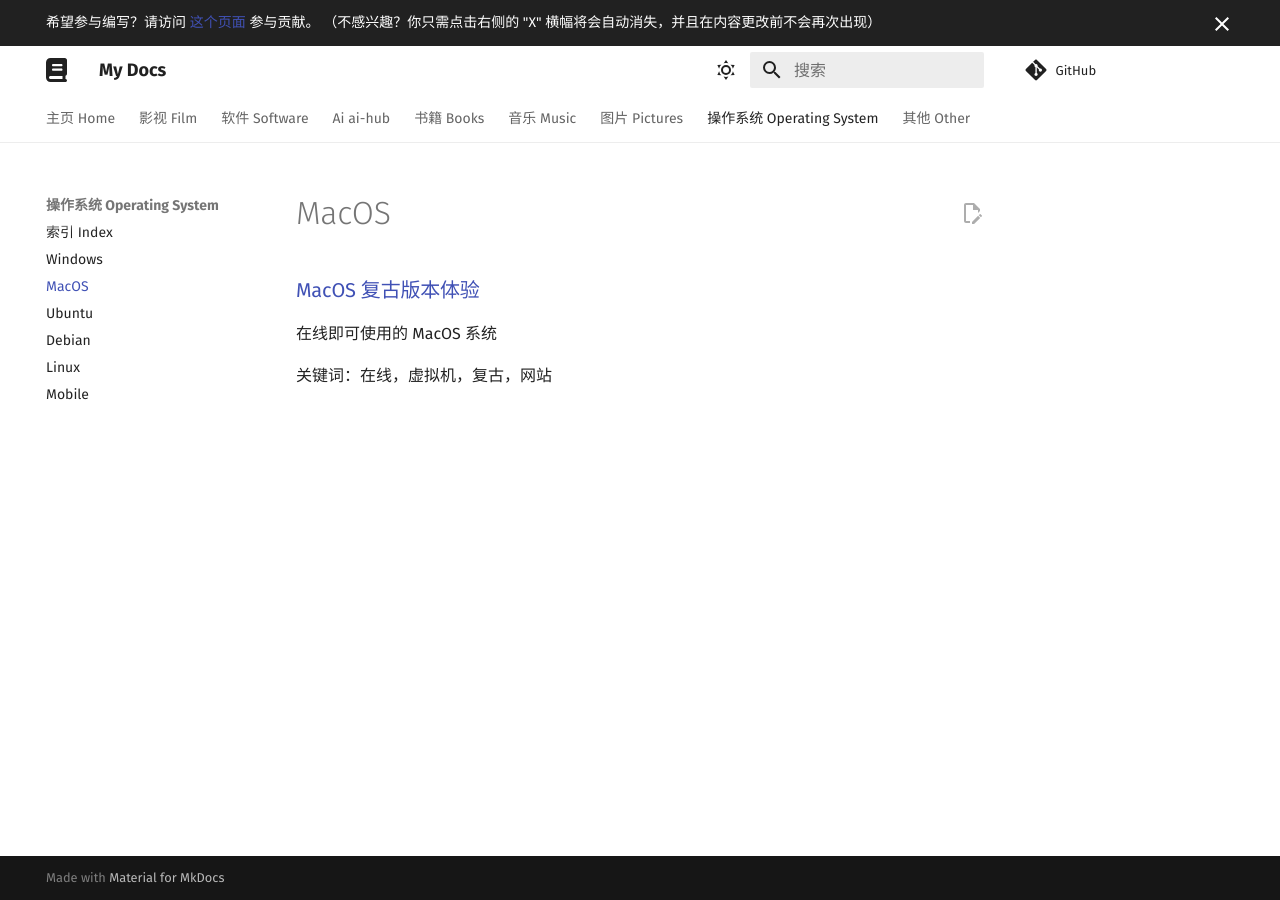
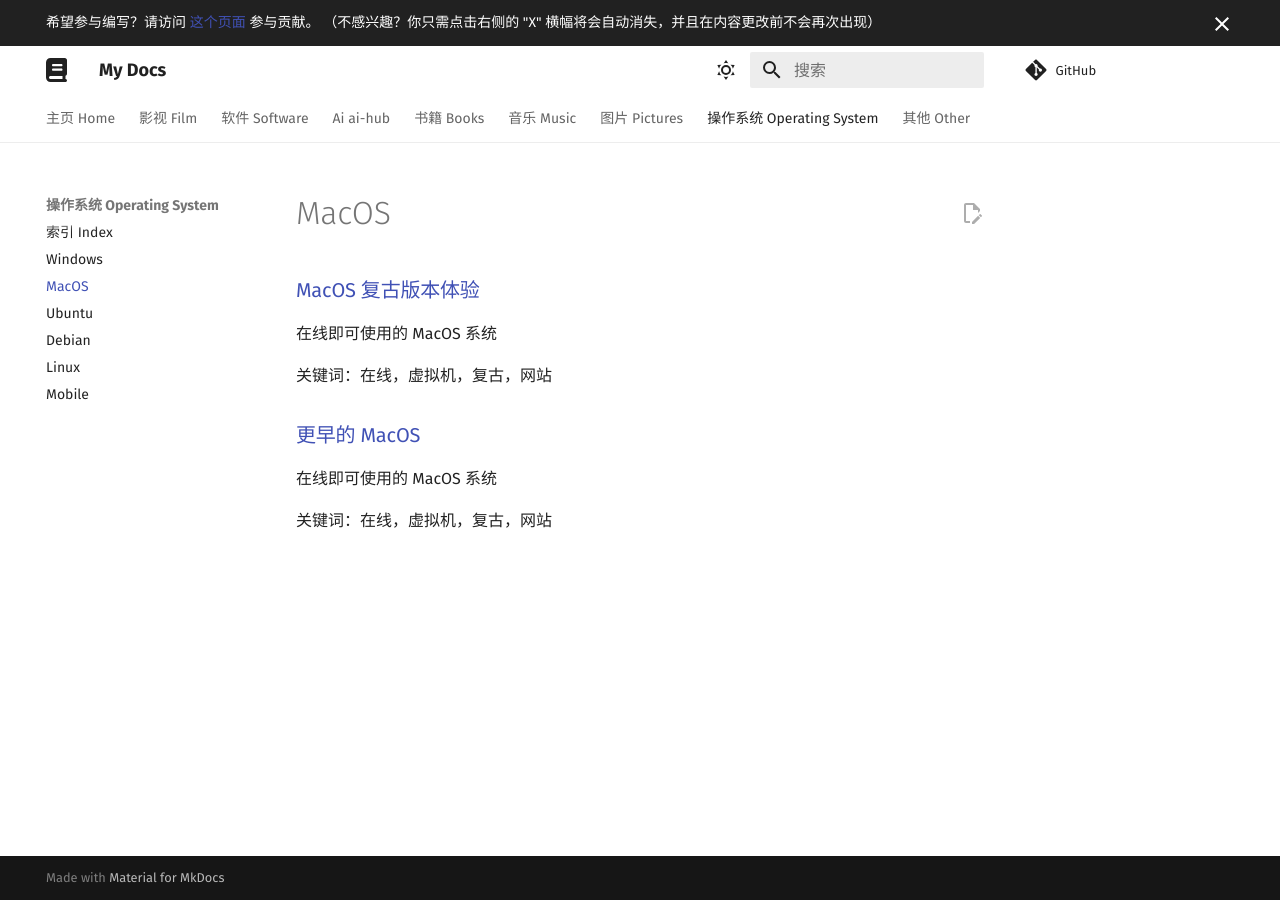
Before and after one commit to Chocolateater/Resource-Library, an MkDocs documentation site: the page built from docs/Operate-System/macos.md, in a window 1280 px wide. Built offline with MkDocs 1.6.1 and Material for MkDocs 9.7.7, drawn with Linux system fonts in a browser that asks for light colours; comment, search, counter and statistics services are not loaded.

Commit message:
Update index.md via GitHub API

```diff
--- a/docs/Operate-System/macos.md
+++ b/docs/Operate-System/macos.md
@@ -3,3 +3,9 @@
 在线即可使用的 MacOS 系统
 
 关键词：在线，虚拟机，复古，网站
+
+<h3><a href="https://jamesfriend.com.au/pce-js/">更早的 MacOS</a> </h3>
+
+在线即可使用的 MacOS 系统
+
+关键词：在线，虚拟机，复古，网站
```
